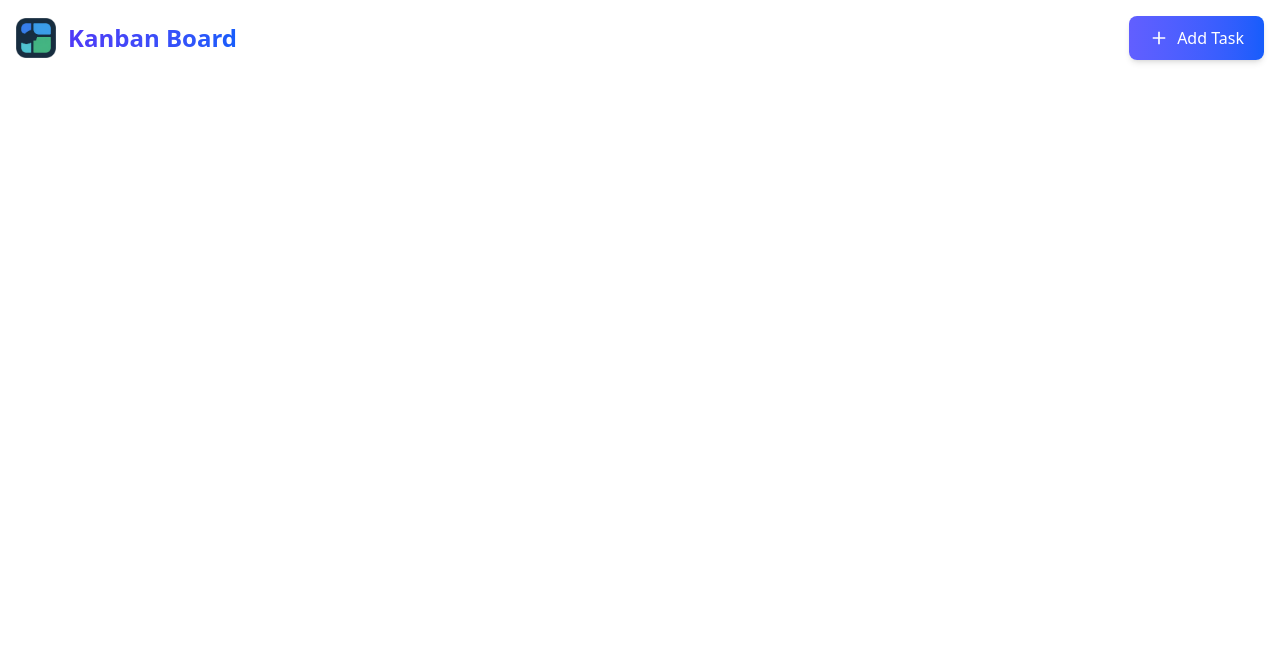
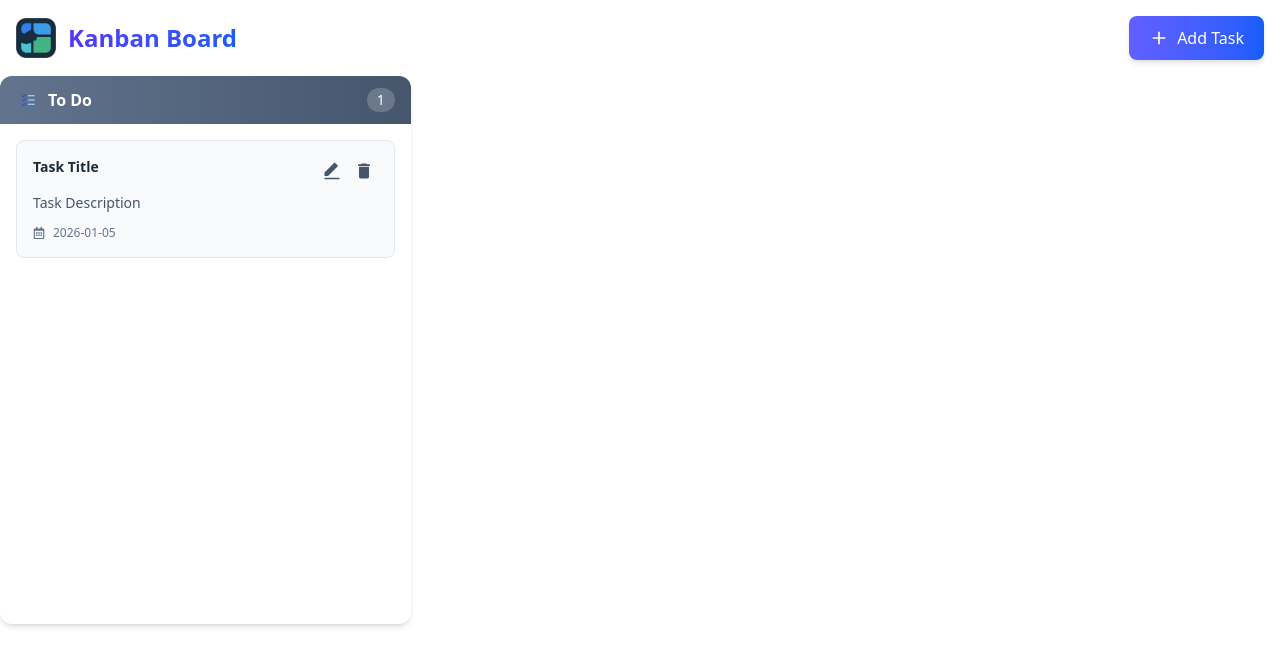
Before and after one commit to AbhinavShrivastav12/kanban-board, a React (Vite) app: page / in a window 1280 px wide. Shown: the top 666 px of the page. Built offline with nearby package versions, Linux system fonts and the light colour scheme.

Commit message:
completed the card todo

```diff
--- a/src/App.jsx
+++ b/src/App.jsx
@@ -1,9 +1,15 @@
+import TodoCard from "./components/Cards/TodoCard";
 import Navbar from "./components/Navbar";
 
 export default function App() {
     return (
         <div>
             <Navbar />
+            <div className="grid grid-cols-1 md:grid-cols-3 gap-6">
+              <TodoCard />
+              {/* <InProgressCard />
+              <DoneCard /> */}
+            </div>
         </div>
     );
 }
--- /dev/null
+++ b/src/components/Buttons/DeleteTaskButton.jsx
@@ -0,0 +1,9 @@
+import { MdDelete } from "react-icons/md";
+
+export default function DeleteTaskButton() {
+    return (
+        <button className="w-7 h-7 flex items-center justify-center text-slate-600 hover:text-indigo-600 hover:bg-indigo-50 rounded transition-colors cursor-pointer" title="Delete Task">
+            <i>
+            <MdDelete className="size-5" /></i> </button>
+    );
+}
--- /dev/null
+++ b/src/components/Buttons/EditTaskButton.jsx
@@ -0,0 +1,9 @@
+import { RiEditFill } from "react-icons/ri";
+
+export default function EditTaskButton() {
+    return (
+        <button className="w-7 h-7 flex items-center justify-center text-slate-600 hover:text-indigo-600 hover:bg-indigo-50 rounded transition-colors cursor-pointer" title="Edit Task">
+            <i>
+            <RiEditFill className="size-5" /></i> </button>
+    );
+}
--- /dev/null
+++ b/src/components/Cards/TodoCard.jsx
@@ -0,0 +1,42 @@
+import { FcTodoList } from "react-icons/fc";
+import EditTaskButton from "../Buttons/EditTaskButton";
+import DeleteTaskButton from "../Buttons/DeleteTaskButton";
+import { FaRegCalendarAlt } from "react-icons/fa";
+
+const TodoCard = () => {
+    return (
+        <div className="flex flex-col h-full">
+           <div className="bg-gradient-to-r from-slate-500 to-slate-600 text-white px-4 py-3 rounded-t-xl shadow-md">
+            <div className="flex items-center justify-between">
+                <div className="flex items-center gap-2">
+                    <div className="w-6 h-6 flex items-center justify-center">
+                        <FcTodoList />
+                    </div>
+                    <h2 className="font-semibold text-base">To Do</h2>
+                </div>
+                <span className="bg-white/20 px-2.5 py-0.5 rounded-full text-sm font-medium">1</span>
+            </div>
+           </div>
+           <div className="flex-1 bg-white rounded-b-xl shadow-md p-4 min-h-[500px] transition-all duration-200 ">
+            <div className="space-y-3">
+                <div draggable="true" className="bg-slate-50 border border-slate-200 rounded-lg p-4 hover:shadow-md transition-all duration-200 cursor-move group">
+                    <div className="flex items-start justify-between gap-2 mb-2">
+                        <h3 className="font-semibold text-slate-800 text-sm flex-1 line-clamp-2">Task Title</h3>
+                        <div className="flex items-center gap-1">
+                            <EditTaskButton />
+                            <DeleteTaskButton />
+                        </div>
+                    </div>
+                    <p className="text-slate-600 text-sm line-clamp-3 mb-3">Task Description</p>
+                    <div className="flex items-center gap-2 text-xs text-slate-500">
+                        <i><FaRegCalendarAlt /></i>
+                        <span>2026-01-05</span>
+                    </div>
+                </div>
+            </div>
+           </div>
+        </div>
+    );
+}
+
+export default TodoCard;
--- a/src/components/Navbar.jsx
+++ b/src/components/Navbar.jsx
@@ -1,4 +1,4 @@
-import AddtaskButton from "./AddtaskButton";
+import AddtaskButton from "./Buttons/AddtaskButton";
 
 const Navbar = () => {
     return (
```
Also changed, not shown: src/components/Buttons/AddtaskButton.jsx (renamed from src/components/AddtaskButton.jsx), src/components/Cards/DoneCard.jsx (added), src/components/Cards/InProgressCard.jsx (added).
